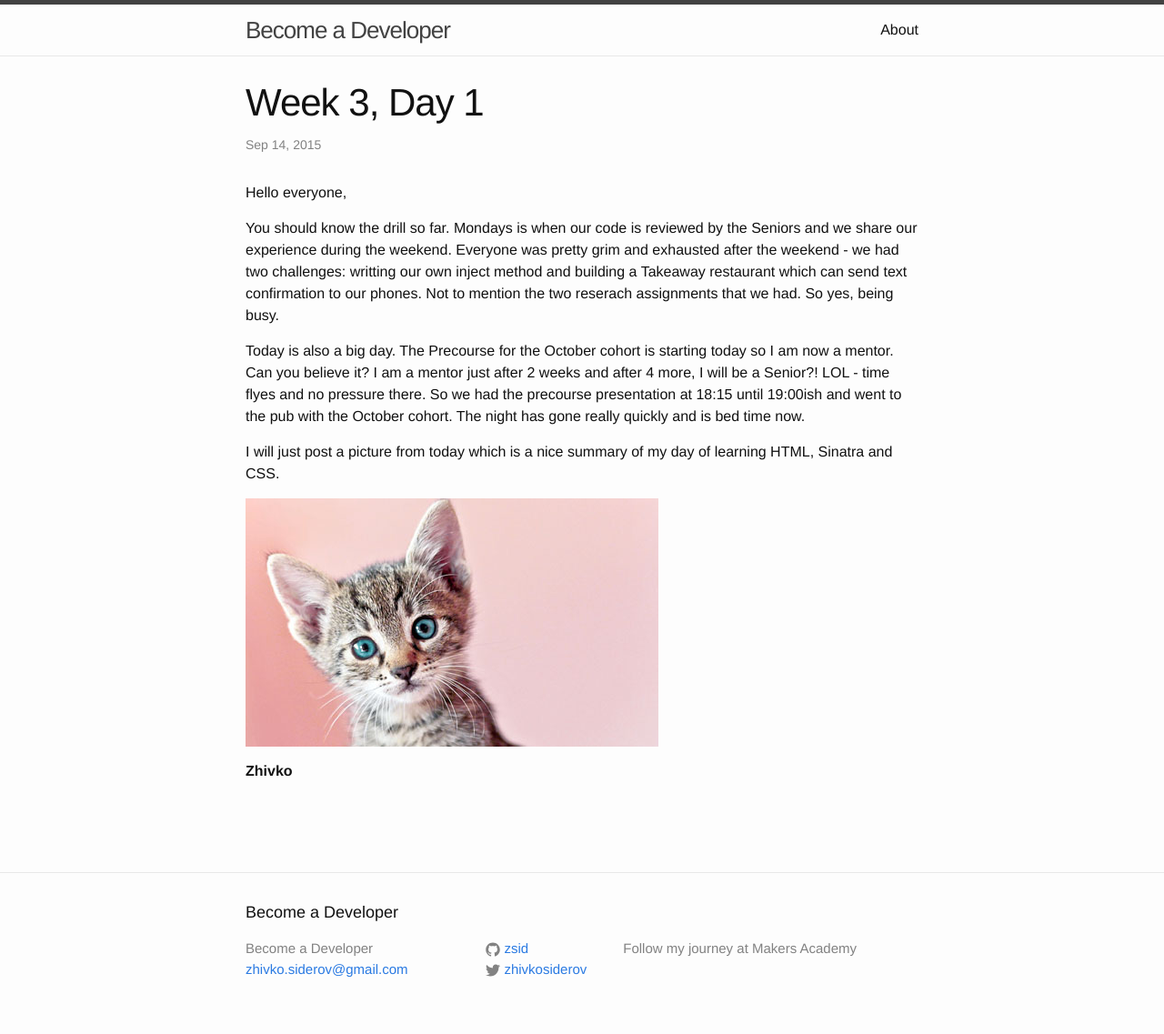
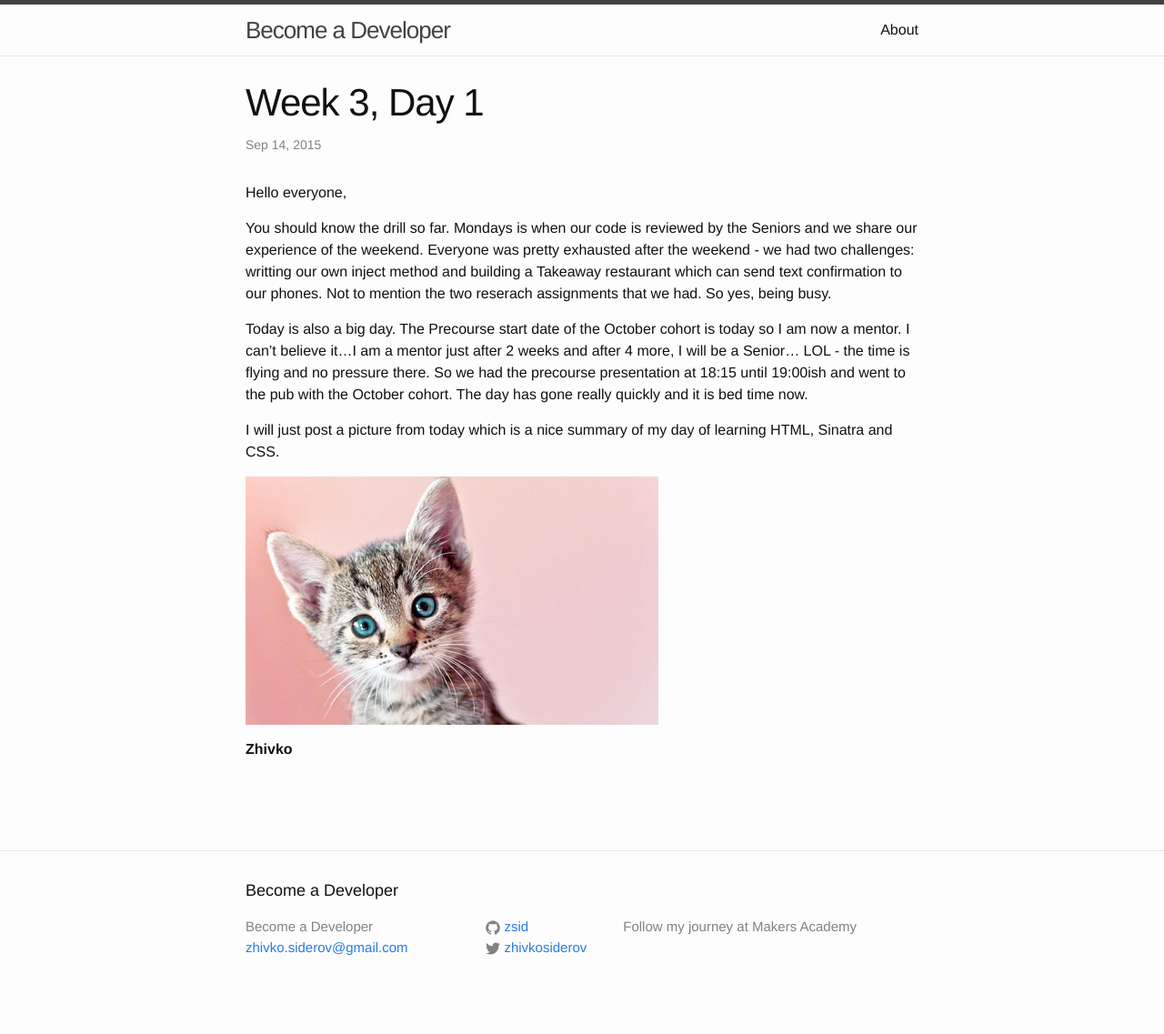
Before and after one commit to zsid/zsid.github.io, a Jekyll site: the page built from _posts/2015-09-14-Week-3-Day-1.markdown, in a window 1280 px wide. Shown: the whole page at 91% size. Built offline with Jekyll 4.4.1, drawn with Linux system fonts in a browser that asks for light colours; after the commit the page ends 1113 px from its top, so only the background shows below that.

Commit message:
Refactoring

```diff
--- a/_posts/2015-09-14-Week-3-Day-1.markdown
+++ b/_posts/2015-09-14-Week-3-Day-1.markdown
@@ -5,9 +5,9 @@ date: 2015-09-14 21:35:32
 ---
 Hello everyone,
 
-You should know the drill so far. Mondays is when our code is reviewed by the Seniors and we share our experience during the weekend. Everyone was pretty grim and exhausted after the weekend - we had two challenges: writting our own inject method and building a Takeaway restaurant which can send text confirmation to our phones. Not to mention the two reserach assignments that we had. So yes, being busy.
+You should know the drill so far. Mondays is when our code is reviewed by the Seniors and we share our experience of the weekend. Everyone was pretty exhausted after the weekend - we had two challenges: writting our own inject method and building a Takeaway restaurant which can send text confirmation to our phones. Not to mention the two reserach assignments that we had. So yes, being busy.
 
-Today is also a big day. The Precourse for the October cohort is starting today so I am now a mentor. Can you believe it? I am a mentor just after 2 weeks and after 4 more, I will be a Senior?! LOL - time flyes and no pressure there. So we had the precourse presentation at 18:15 until 19:00ish and went to the pub with the October cohort. The night has gone really quickly and is bed time now.
+Today is also a big day. The Precourse start date of the October cohort is today so I am now a mentor. I can't believe it...I am a mentor just after 2 weeks and after 4 more, I will be a Senior... LOL - the time is flying and no pressure there. So we had the precourse presentation at 18:15 until 19:00ish and went to the pub with the October cohort. The day has gone really quickly and it is bed time now.
 
 I will just post a picture from today which is a nice summary of my day of learning HTML, Sinatra and CSS.
 
```
